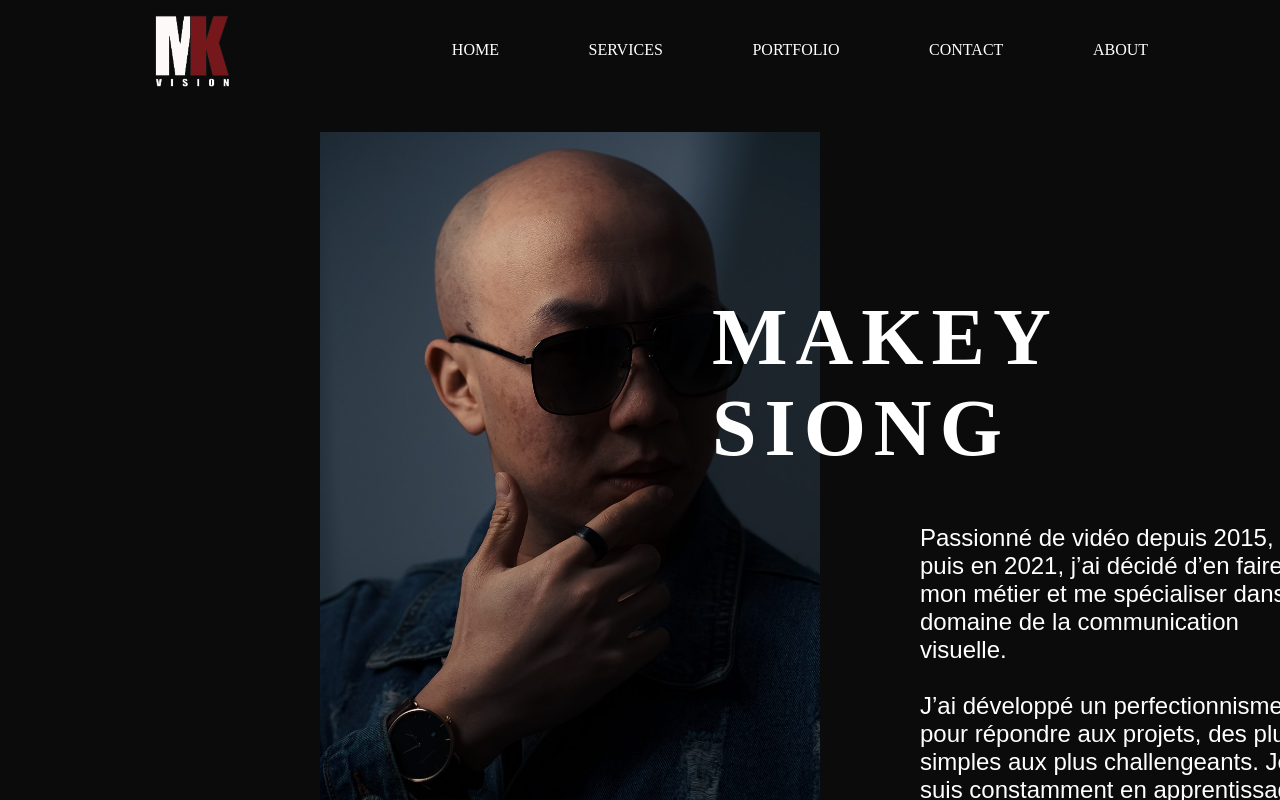
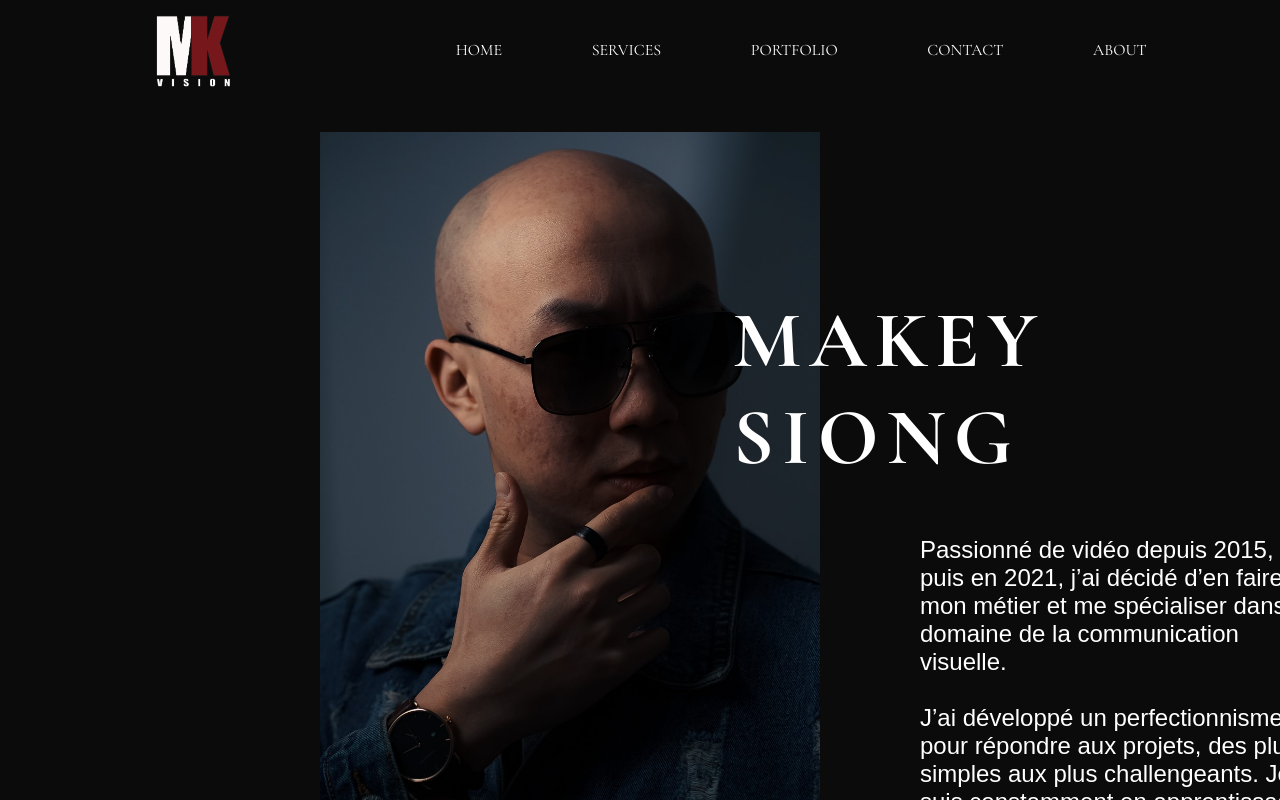
Before and after one commit to Ekkylibre/makey_siong, a Next.js app: page /about in a window 1280 px wide. Shown: the top 800 px of the page. Built offline with nearby package versions, Linux system fonts and the light colour scheme.

Commit message:
🍱 Theme > Fonts > Add Cormorant Garamond for primary

```diff
--- a/src/app/GlobalStyle.js
+++ b/src/app/GlobalStyle.js
@@ -14,7 +14,7 @@ const GlobalStyle = createGlobalStyle`
   }
 
   body {
-    /* font-family: Arial, sans-serif; */
+    font-family: 'Cormorant Garamond', serif;
   }
 
   // Ajoute d'autres styles globaux ici si nécessaire
--- a/src/app/layout.tsx
+++ b/src/app/layout.tsx
@@ -27,6 +27,7 @@ export default function RootLayout({
           href="/mk_vision.png"
           type="image/png"
         />
+        <link href="https://fonts.googleapis.com/css2?family=Cormorant+Garamond:wght@400;700&display=swap" rel="stylesheet"></link>
       </head>
       <body>
         <GlobalStyle />
--- a/src/app/theme/index.tsx
+++ b/src/app/theme/index.tsx
@@ -7,7 +7,7 @@ export const colors = {
 
 
 export const fonts = {
-  primary: "",
+  primary: "'Cormorant Garamond', serif",
   secondary: "'Poppins', sans-serif",
 };
 
```
